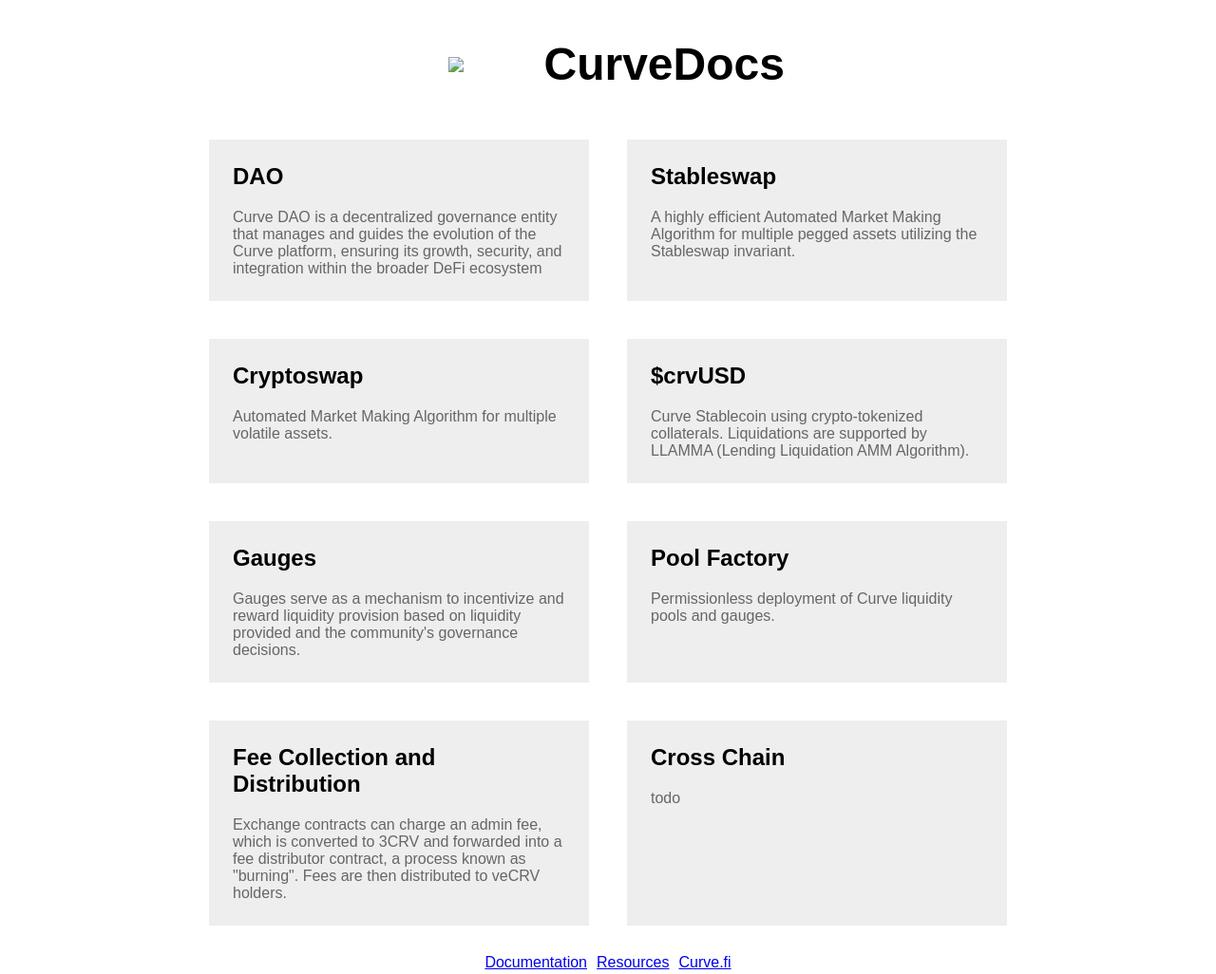
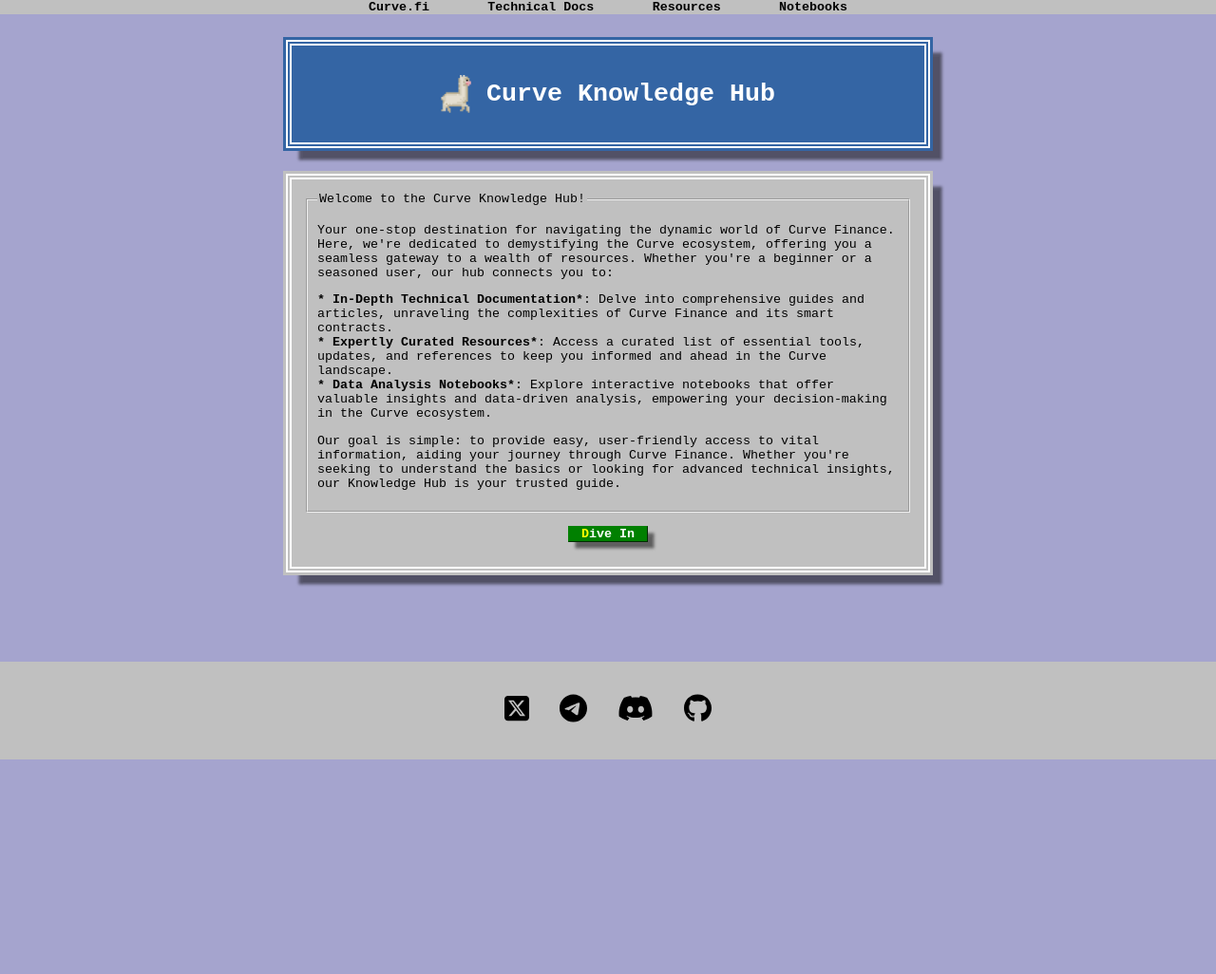
Before and after one commit to CurveDocs/curve-docs-landing, a website built with Parcel: page index.html in a window 1280 px wide. Shown: the whole page at 95% size. After the commit the page ends 800 px from the top, so only its background shows below. Built offline with nearby package versions, Linux system fonts and the light colour scheme; files whose address does not match are found by name.

Commit message:
html + css

```diff
--- a/index.html
+++ b/index.html
@@ -1,111 +1,69 @@
-<!DOCTYPE html>
+<!doctype html>
 <html>
   <head>
-    <title>Curve Docs</title>
     <meta charset="UTF-8" />
+    <meta name="viewport" content="width=device-width, initial-scale=1" />
+    <title>Curve Knowledge Hub</title>
+    <link rel="stylesheet" href="tvision.css" />
   </head>
-
   <body>
-    <div id="app">
-      <header>
-        <img src="./logo.png" width="80" />
-        <h1>CurveDocs</h1>
-      </header>
-      <main>
-        <ul class="feature-list">
-          <li class="feature">
-            <a href="https://docs.curve.fi/references/whitepapers/dao/">
-              <h2>DAO</h2>
-              <p>
-                Curve DAO is a decentralized governance entity that manages and guides the evolution of the Curve platform, ensuring its growth, security, and integration within the broader DeFi ecosystem
-              </p>
-            </a>
-          </li>
-          <li class="feature">
-            <a href="https://docs.curve.fi/stableswap_exchange/overview/">
-              <h2>Stableswap</h2>
-              <p>
-                A highly efficient Automated Market Making Algorithm for multiple pegged assets utilizing the Stableswap invariant.
-              </p>
-            </a>
-          </li>
-          <li class="feature">
-            <a href="https://docs.curve.fi/references/whitepapers/cryptoswap/">
-              <h2>Cryptoswap</h2>
-              <p>
-                Automated Market Making Algorithm for multiple volatile assets.
-              </p>
-            </a>
-          </li>
-          <li class="feature">
-            <a href="https://docs.curve.fi/LLAMMA/overview/">
-              <h2>$crvUSD</h2>
-              <p>
-                Curve Stablecoin using crypto-tokenized collaterals. Liquidations are
-                supported by LLAMMA (Lending Liquidation AMM Algorithm).
-              </p>
-            </a>
-          </li>
-          <li class="feature">
-            <a
-              href="https://docs.curve.fi/curve_dao/LiquidityGaugesAndMinting/overview/"
-            >
-              <h2>Gauges</h2>
-              <p>
-                Gauges serve as a mechanism to incentivize and reward liquidity provision based on liquidity provided and the community's governance decisions.
-              </p>
-            </a>
-          </li>
-          <li class="feature">
-            <a href="https://docs.curve.fi/factory/overview/">
-              <h2>Pool Factory</h2>
-              <p>
-                Permissionless deployment of Curve liquidity pools and gauges.
-              </p>
-            </a>
-          </li>
-          <li class="feature">
-            <a
-              href="https://docs.curve.fi/curve_dao/FeeCollection%26Distribution/overview/"
-            >
-              <h2>Fee Collection and Distribution</h2>
-              <p>
-                Exchange contracts can charge an admin fee, which is converted
-                to 3CRV and forwarded into a fee distributor contract, a process
-                known as "burning". Fees are then distributed to veCRV holders.
-              </p>
-            </a>
-          </li>
-        </li>
-        <li class="feature">
-          <a
-            href="https://docs.curve.fi/curve_dao/evm-sidechains/overview/"
-          >
-            <h2>Cross Chain</h2>
-            <p>
-              todo
-            </p>
-          </a>
-        </li>
-        </ul>
-      </main>
-      <footer>
-        <ul>
-          <li>
-            <a target="_blank" href="https://docs.curve.fi">Documentation</a>
-          </li>
-          <li>
-            <a target="_blank" href="https://resources.curve.fi">Resources</a
-            >
-          </li>
-          <li>
-            <a target="_blank" href="https://curve.fi">Curve.fi</a
-            >
-          </li>
-        </ul>
-      </footer>
+    <div class="top-menu-bar">
+      <a href="https://curve.fi/">Curve.fi</a>
+      <a href="https://docs.curve.fi/">Technical Docs</a>
+      <a href="https://resources.curve.fi/">Resources</a>
+      <a href="">Notebooks</a>
+    </div>
+    <div id="screen">
+        <div class="blue window">
+            <h1><img src="images/lama.png" alt="Logo" style="height: 1.5em; vertical-align: middle;"> Curve Knowledge Hub</h1>
+        </div>
+        <div class="error window half-width info" id="error-window"></div>
     </div>
 
-    <script src="src/index.js"></script>
+
+        <div class="window white add-liquidity">
+            <fieldset>
+                <legend> Welcome to the Curve Knowledge Hub!</legend>
+                <p>
+            Your one-stop destination for navigating the dynamic world of Curve Finance. Here, we're dedicated to demystifying the Curve ecosystem, offering you a seamless gateway to a wealth of resources. Whether you're a beginner or a seasoned user, our hub connects you to:
+        </p>
+        <ul>
+            <li>
+                <strong> In-Depth Technical Documentation</strong>: Delve into comprehensive guides and articles, unraveling the complexities of Curve Finance and its smart contracts.
+            </li>
+            <li>
+                <strong> Expertly Curated Resources</strong>: Access a curated list of essential tools, updates, and references to keep you informed and ahead in the Curve landscape.
+            </li>
+            <li>
+                <strong> Data Analysis Notebooks</strong>: Explore interactive notebooks that offer valuable insights and data-driven analysis, empowering your decision-making in the Curve ecosystem.
+            </li>
+        </ul>
+        <p>
+            Our goal is simple: to provide easy, user-friendly access to vital information, aiding your journey through Curve Finance. Whether you're seeking to understand the basics or looking for advanced technical insights, our Knowledge Hub is your trusted guide.
+        </p>
+            </fieldset>
+
+            <p style="text-align: center">
+                <a href="https://docs.curve.fi" style="text-decoration: none; color: inherit;">
+                    <button>Dive In</button>
+                </a>
+            </p>
+
+        </div>
+    </div>
+    <footer class="footer">
+        <a href="https://twitter.com/CurveFinance" target="_blank">
+            <img src="images/square-x-twitter.svg" alt="Twitter" style="height: 1.5em;">
+        </a>
+        <a href="https://t.me/curvefi" target="_blank">
+            <img src="images/telegram.svg" alt="Telegram" style="height: 1.5em;">
+        </a>
+        <a href="https://discord.gg/twUngQYz85" target="_blank">
+            <img src="images/discord.svg" alt="Discord" style="height: 1.5em;">
+        </a>
+        <a href="https://github.com/curvefi" target="_blank">
+            <img src="images/github.svg" alt="Github" style="height: 1.5em;">
+        </a>
+    </footer>
   </body>
 </html>
--- /dev/null
+++ b/tvision.css
@@ -0,0 +1,286 @@
+html {
+    background: #a5a4ce;
+    font-family: System, monospace;
+    font-size: 10pt
+  }
+
+  body {
+      padding: 0;
+      margin: 0;
+  }
+
+  .window {
+    position: relative;
+    cursor: default;
+    margin: 2em auto; width: 80%;
+    background: #3465a4; color: white;
+    border: 6px double white;
+    padding: 1em;
+    box-shadow:
+      0   0   0   3px #3465a4,
+      1em 1em 3px 0 rgba(0,0,0,.5);
+    max-width: 640px;
+  }
+
+  .window.error {
+      background: red;
+      box-shadow:
+          0   0   0   3px red,
+          1em 1em 3px 0 rgba(0,0,0,.5);
+      display: none;
+  }
+
+  .window.white {
+    background: silver;
+    color: black;
+    border-color: white;
+    box-shadow:
+      0   0   0   3px silver,
+      1em 1em 3px 0 rgba(0,0,0,.5);
+  }
+
+  .window.half-width {
+    width: 50%;
+  }
+
+  .window :link {
+    color: inherit;
+    font-weight: bolder;
+    text-decoration: none;
+  }
+
+  .window :link:hover {
+    text-decoration: underline;
+  }
+
+  .window h1 {
+    text-align: center;
+  }
+
+
+  .window.blue p {
+    /*color: white; text-shadow: 0 0 2px white;*/
+  }
+
+/* Footer styles */
+.footer {
+    background: silver; /* Reverted to grey */
+    color: black;
+    text-align: center;
+    padding: 2.5em 0; /* Height adjusted as previously requested */
+    position: fixed;
+    left: 0;
+    bottom: 0;
+    width: 100%;
+}
+
+.footer a {
+    color: black;
+    text-decoration: none;
+    margin: 0 10px;
+    font-size: 1.5em; /* Adjust icon size */
+}
+
+.footer a:hover {
+    color: #3465a4; /* Change color on hover, adjust as needed */
+}
+
+
+  button {
+    margin:0;padding:0;border:none;
+    cursor: pointer;
+  }
+
+  button,
+  .button,
+  .button:link {
+    display: inline-block;
+    font-weight: bolder;
+    color: white;
+    font-family: inherit;
+    font-size: inherit;
+    background: green;
+    padding: 0 1em;
+    box-shadow: .5em .5em 3px rgba(0,0,0,.5);
+    position: relative;
+    transition: .2s all ease-in;
+    border: 1px outset green;
+  }
+
+  button.full-width,
+  .button.full-width {
+      display: block;
+      text-align: center;
+  }
+
+  button:before,
+  .button:before {
+    top: 0;
+    left: 0;
+    right: 0;
+    bottom: 0;
+    content: "";
+    position: absolute;
+    /*background: rgba(255,255,0,.5); /* DEBUG CLICK AREA */
+  }
+
+  button:hover,
+  .button:active,
+  .button:focus,
+  .button:hover
+  {
+    transform: translate3d(.25em,.25em,10em);
+    box-shadow: 0 0 0 rgba(0,0,0,.5);
+    background: limegreen;
+  }
+
+  button:hover:before,
+  .button:hover:before,
+  button:focus:before,
+  .button:focus:before
+  {
+    top: -1em;
+    left: -1em;
+  }
+
+  .button.pressed {
+      box-shadow: none;
+      left: 0.25em;
+      top: 0.25em;
+      margin-right: 0.25em;
+      background: gray;
+      border: 1px outset #707070;
+  }
+
+  button:first-letter,
+  .button:first-letter {
+    color: yellow;
+  }
+
+  input, textarea {
+    background: blue;
+    color: aqua;
+    width: 100%;
+    max-width: 100%;
+    font-size: 12pt;
+  }
+  input:disabled {
+    background: #505070;
+    color: #d0d0d0;
+    border: 2px solid #505070;
+  }
+
+  input[type=radio],
+  input[type=checkbox] {
+    display: none;
+  }
+
+  input[type=radio] + label[for]:before,
+  input[type=checkbox] + label[for]:before {
+    text-align:center;
+    display: inline-block;
+    height: 1em; width: 2em;
+  }
+
+  input[type=radio] + label[for]:before {
+    content: "( ) ";
+    cursor: pointer;
+  }
+
+  input[type=checkbox] + label[for]:before {
+    content: "[ ] ";
+    cursor: pointer;
+  }
+
+  input[type=radio]:checked + label[for]:before {
+    content: "(•) ";
+    cursor: pointer;
+  }
+
+  input[type=checkbox]:checked + label[for]:before {
+    content: "[X] ";
+    cursor: pointer;
+  }
+
+  .window > textarea {
+    width: 100%;
+    border: none;
+  }
+
+
+  ul {
+    margin: 0;
+    padding: 0;
+  }
+
+  li {
+    margin: 0;
+    padding: 0;
+    list-style: none;
+  }
+
+  .top-menu-bar {
+    top: 0; left: 0; right: 0;
+    background: silver;
+    font-weight: bolder;
+    text-align: center;
+  }
+
+  .top-menu-bar a {
+    margin: 0 1em;
+    text-decoration: none;
+    color: black;
+    padding: 0 1em;
+  }
+
+  .top-menu-bar a:visited {
+      color: black;
+  }
+
+  .top-menu-bar a:hover {
+      background-color: blue;
+      color: white;
+  }
+
+  .top-menu-bar a.selected {
+      background-color: #505050;
+      color: #c0c0c0;
+  }
+
+  div.add-liquidity input {
+      margin-bottom: 0.5em;
+  }
+
+  strong:before, strong:after { content: "*"; }
+  i:before, i:after { content: "/"; }
+
+  .trade-buttons {
+      text-align: center;
+  }
+
+  #chart {
+      background-color: white;
+      border: 1px solid gray;
+  }
+
+  p.exchange-rate {
+      text-align: right;
+      padding-right: 0.5em;
+  }
+
+  #exchange-rate {
+      color: #006000;
+      font-weight: bold;
+  }
+
+  div.info table {
+      width: 100%;
+  }
+
+  div.info table td {
+      vertical-align: top;
+  }
+
+  #lp-info-container {
+      display: none;
+  }
```
